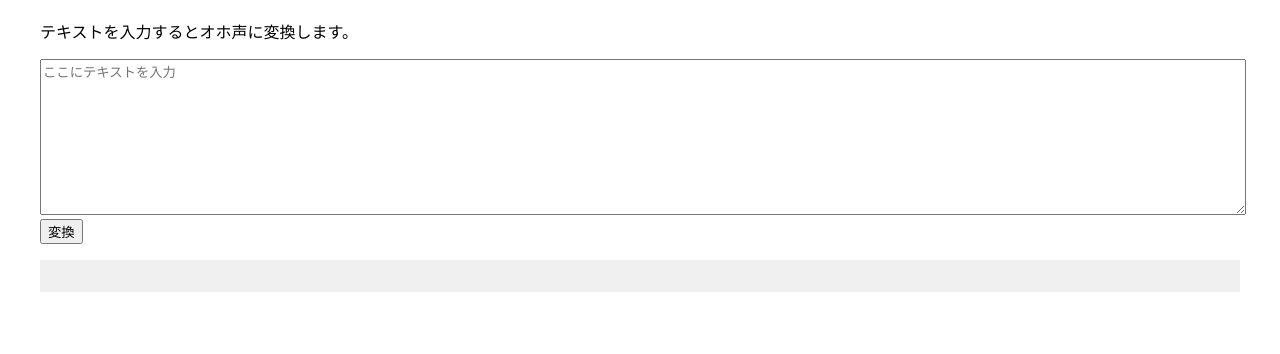
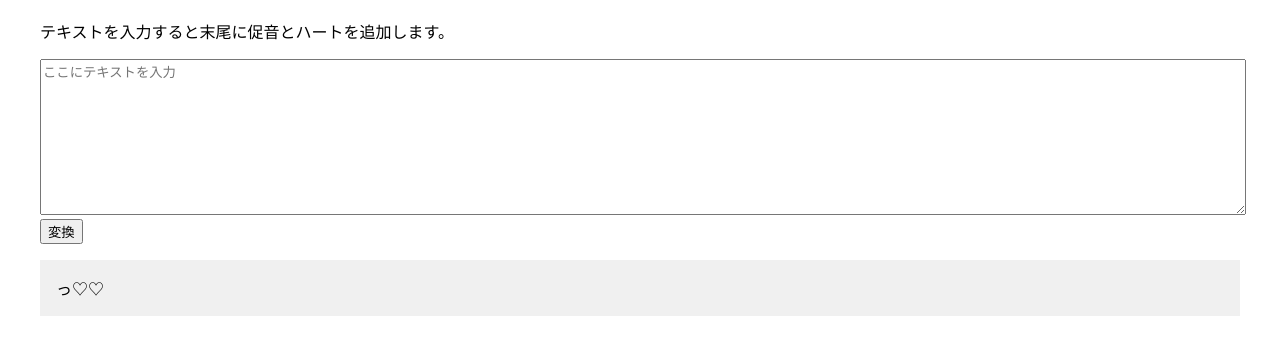
Before and after one commit to R6katsu/OHOGOE_Maker, a plain HTML site: page index.html in a window 1280 px wide. Both pictures are taken after a click on the button "変換". Shown: the part 110-464 px from the top of the page. Drawn offline with Linux system fonts and the light colour scheme.

Commit message:
Update Oho voice converter

```diff
--- a/index.html
+++ b/index.html
@@ -22,23 +22,15 @@
 </head>
 <body>
   <h1>オホ声メーカー</h1>
-  <p>テキストを入力するとオホ声に変換します。</p>
+  <p>テキストを入力すると末尾に促音とハートを追加します。</p>
   <textarea id="input" placeholder="ここにテキストを入力"></textarea>
   <br>
   <button id="convert">変換</button>
   <div id="output"></div>
   <script>
     function toOhoVoice(str) {
-      const vowels = 'aeiouAEIOUあいうえおアイウエオぁぃぅぇぉァィゥェォ';
-      let result = '';
-      for (const ch of str) {
-        if (vowels.includes(ch)) {
-          result += 'オホ';
-        } else {
-          result += ch;
-        }
-      }
-      return result;
+      const hearts = Math.floor(Math.random() * 3) + 1;
+      return str + 'っ' + '♡'.repeat(hearts);
     }
 
     document.getElementById('convert').addEventListener('click', () => {
```
